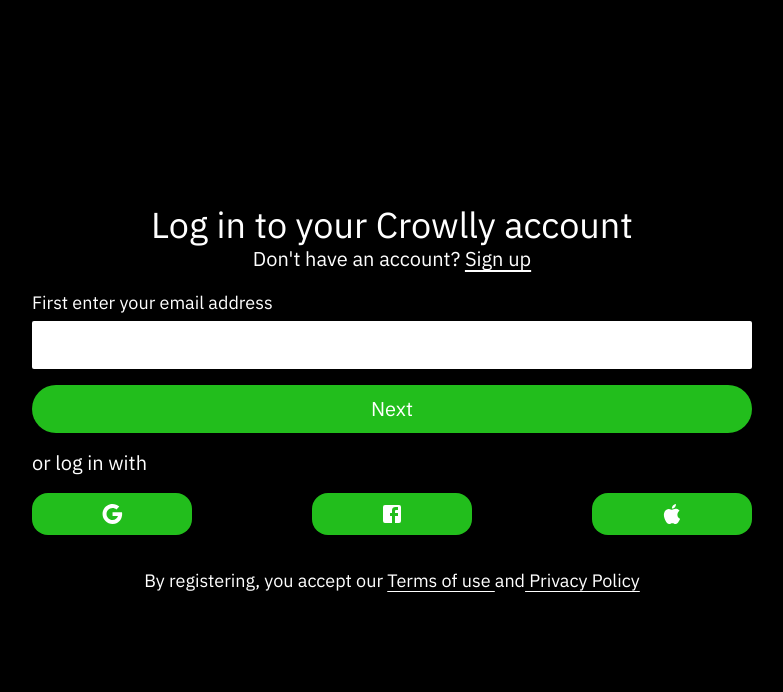
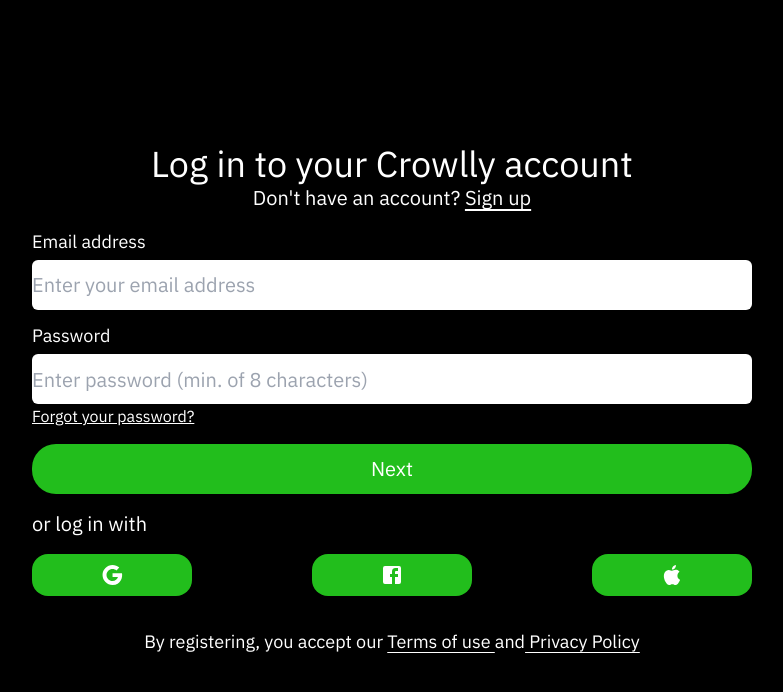
Before and after one commit to Jejovanni/crowlly, a React (Vite) app: page /login in a window 1280 px wide. Shown: the top 692 px of the page, without its empty margins (248-1031 px from the left). Built offline with nearby package versions, Linux system fonts and the light colour scheme; no server answers; the database is empty.

Commit message:
Login page fix ongoing

```diff
--- a/src/Login.jsx
+++ b/src/Login.jsx
@@ -10,9 +10,12 @@
               <h1 className=' text-center text-xl md:text-3xl lg:text-4xl '> Log in to your Crowlly account</h1>
               <p className=' text-center text-sm md:text-lg lg:text-xl '> Don't have an account? <Link to={'/signup'} className=' underline underline-offset-4 hover:bg-slate-50'> Sign up</Link></p>
               <div className=' flex flex-col pt-4 pb-4'>
-                  <label htmlFor="email" className=' text-base md:text-lg text-left lg:pb-1'> First enter your email address</label>
-                  <input type="email" name="email" id="" className=' rounded-sm md:min-w-[30rem] lg:min-w-[45rem] md:text-xl min-h-[2.5rem] md:min-h-[3rem] ' />
-                  <input type="submit" value="Next" className='rounded-3xl min-w-[10rem] md:min-w-[30rem] bg-[#22be1c] min-h-[2.5rem] md:min-h-[3rem] md:text-xl mt-4' />
+                  <label htmlFor="email" className=' text-base md:text-lg text-left lg:mb-1'> Email address</label>
+                  <input type="email" name="email" id="" placeholder='Enter your email address' className=' rounded-md md:min-w-[30rem] lg:min-w-[45rem] md:text-xl min-h-[3.125rem] md:min-h-[3.125rem] ' />
+                  <label htmlFor="password" className=' text-base md:text-lg text-left lg:mb-1 mt-3'>Password</label>
+                  <input type="password" name="Password" placeholder='Enter password (min. of 8 characters)' id="" className=' rounded-md md:min-w-[30rem] lg:min-w-[45rem] md:text-xl h-[3.125rem] md:min-h-[3rem] ' />
+                  <Link><span className=' underline mt-1'>Forgot your password?</span></Link>
+                  <input type="submit" value="Next" className='rounded-3xl min-w-[10rem] md:min-w-[30rem] bg-[#22be1c] min-h-[3.125rem] md:text-xl mt-4' />
               </div>
               <p className=' text-sm lg:text-xl text-left pb-4'> or log in with</p>
               <div className=' flex justify-between items-center pb-4'>
```
